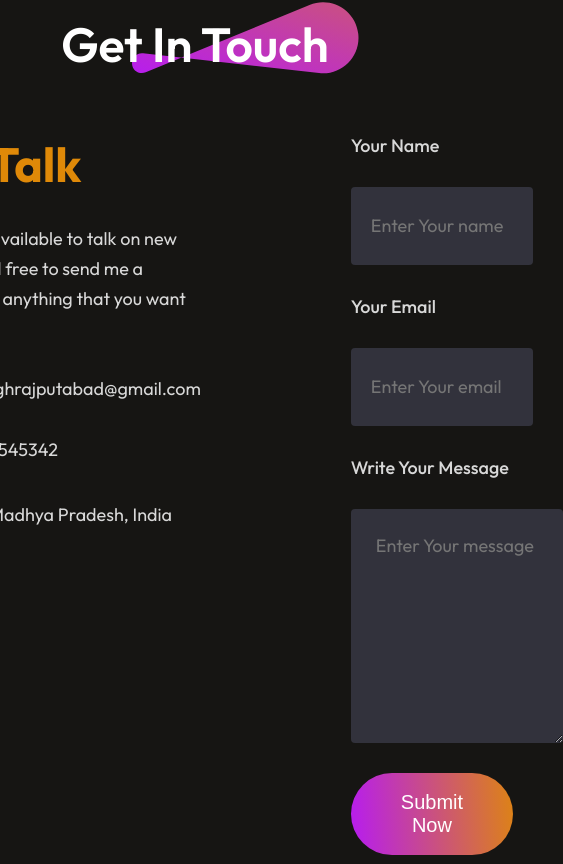
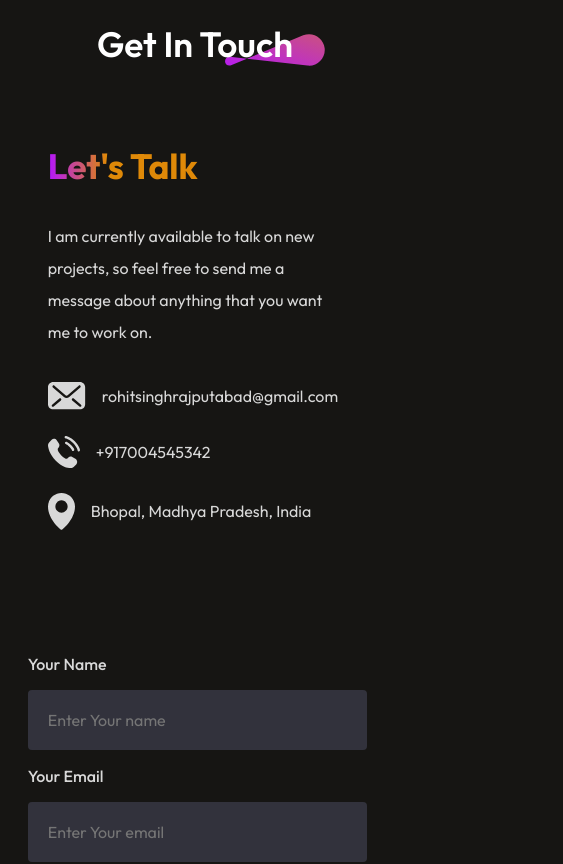
Before and after one commit to rohitsinghabad/Portfolio, a React (Vite) app: page / in a window 390 px wide. Shown: the part 6103-6967 px from the top of the page, 563 px wide, since content can reach past the window. Built offline with nearby package versions, Linux system fonts and the light colour scheme.

Commit message:
Contact.css

```diff
--- a/src/components/Contact/Contact.css
+++ b/src/components/Contact/Contact.css
@@ -1,167 +1,184 @@
-.contact{
+.contact {
     display: flex;
     flex-direction: column;
     align-items: center;
     justify-content: center;
-    gap: 80px;
-    margin: 80px 170px;
+    gap: 5rem;
+    margin: 5rem 5vw;
+}
 
+.contact-title {
+    position: relative;
+    text-align: center;
 }
-.contact-title{
-    position: relative;
-}
-.contact-title h1{
-    padding: 0px 30px;
-    font-size: 80px;
+
+.contact-title h1 {
+    padding: 0 2rem;
+    font-size: 5rem;
     font-weight: 600;
 }
+
 .contact-title img {
     position: absolute;
     bottom: 0;
     right: 0;
     z-index: -1;
+    max-width: 100px;
 }
-.section{
+
+ .section {
     display: flex;
-    gap: 150px;
+    flex-direction: row;
+    gap: 8rem;
 
 }
-.contact-left{
+
+.contact-left {
     display: flex;
     flex-direction: column;
-    gap: 30px;
+    gap: 2rem;
+    max-width: 600px;
+    margin: 0 40px 40px 40px;
 }
-.contact-left h1{
-    font-size: 80px;
+
+.contact-left h1 {
+    font-size: 4rem;
     font-weight: 700;
     background: linear-gradient(270deg, #df8908 80%, #b415ff 100%);
     background-clip: text;
     -webkit-background-clip: text;
     -webkit-text-fill-color: transparent;
 }
-.contact-left p{
-    max-width: 550px;
+
+.contact-left p {
     color: #d8d8d8;
-    font-size: 20px;
-    line-height: 35px;
+    font-size: 1.25rem;
+    line-height: 2rem;
+}
 
-}
-.contact-details{
+.contact-details {
     display: flex;
     flex-direction: column;
-    gap: 30px;
+    gap: 1.5rem;
     color: #D3d8d8;
-    font-size: 22px
+    font-size: 1.25rem;
 }
-.contact-detail{
+
+.contact-detail {
     display: flex;
     align-items: center;
-    gap: 20px;
+    gap: 1rem;
 }
-.contact-right{
+
+.contact-right {
     display: flex;
     flex-direction: column;
     align-items: start;
-    gap: 30px;
-}
-.contact-right label{
-    color: #d8d8d8;
-    font-size: 22px;
-    font-weight: 500;
-
-}
-.contact-right input{
-    border: none;
-    width: 700px;
-    height: 78px;
-    padding-left: 20px;
-    border-radius: 4px;
-    background: #32323c;
-    color: #A0A0A0;
-    font-family: Outfit;
-    font-size: 20px;
-}
-.contact-right textarea{
-    width: 650px;
-    border: none;
-    padding: 25px;
-    border-radius: 4px;
-    color: #A0A0A0;
-    background: #32323c;
-    font-family: Outfit;
-    font-size: 20x;
-}
-.contact-submit{
-    border: none;
-    color: white;
-    border-radius: 50px;
-    background: linear-gradient(264deg, #df8908 -5.09%, #b415ff 106.28% );
-    font-size: 22px;
-    padding: 18px 50px;
-    cursor: pointer;
-    transition: 0.3s;
-    margin-bottom: 50px;
-}
-.contact-submit:hover{
-    transform: scale(1.1);
-    transition: 0.3s;
-}
-@media (max-width: 1200px) {
-  .contact {
-    margin: 60px 80px;
+    gap: 1.5rem;
+    width: 100%;
+    max-width: 700px;
 }
 
-  .contact-left h1 {
-    font-size: 60px;
-  }
-
-  .contact-title h1 {
-    font-size: 60px;
+.contact-right label {
+    color: #d8d8d8;
+    font-size: 1.25rem;
+    font-weight: 500;
 }
 
 .contact-right input,
 .contact-right textarea {
+    border: none;
     width: 100%;
+    padding: 1.25rem;
+    border-radius: 4px;
+    background: #32323c;
+    color: #A0A0A0;
+    font-family: Outfit, sans-serif;
+    font-size: 1.25rem;
 }
+
+.contact-right textarea {
+    min-height: 200px;
+    resize: vertical;
 }
-/* Responsive Styles */
 
+.contact-submit {
+    border: none;
+    color: white;
+    border-radius: 50px;
+    background: linear-gradient(264deg, #df8908 -5.09%, #b415ff 106.28%);
+    font-size: 1.25rem;
+    padding: 1rem 2.5rem;
+    cursor: pointer;
+    transition: 0.3s;
+    margin-bottom: 3rem;
+}
+
+.contact-submit:hover {
+    transform: scale(1.1);
+}
+
+/* -------- Responsive Media Queries -------- */
 
 @media (max-width: 768px) {
-  .contact {
-    margin: 40px 30px;
-    gap: 60px;
+    .contact-title h1 {
+        font-size: 3rem;
     }
 
-  .contact-title h1 {
-    font-size: 48px;
+    .section {
+        margin-top:  30px;
+        flex-direction: column;
+        gap: 4rem;
     }
 
     .contact-left h1 {
-    font-size: 48px;
+        font-size: 3rem;
     }
 
-  .contact-left p {
-    font-size: 18px;
-    line-height: 30px;
+    .contact-left p,
+    .contact-details,
+    .contact-right label {
+        font-size: 1rem;
     }
 
-  .contact-details {
-    font-size: 20px;
+    .contact-submit {
+        width: 50%;
+        text-align: center;
     }
-
-  .contact-right label {
-    font-size: 18px;
+    .contact-right{
+        margin: 20px;
     }
 
     .contact-right input,
 .contact-right textarea {
-    font-size: 18px;
+    border: none;
+    width: 80%;
+    padding: 1.25rem;
+    border-radius: 4px;
+    background: #32323c;
+    color: #A0A0A0;
+    font-family: Outfit, sans-serif;
+    font-size: 1.25rem;
+}
 }
 
-  .contact-submit {
-    font-size: 20px;
-    width: 100%;
-    text-align: center;
+@media (max-width: 480px) {
+    .contact-title h1,
+    .contact-left h1 {
+        font-size: 2.2rem;
+    }
+
+    .contact {
+        margin: 3rem 2vw;
+        gap: 3rem;
+    }
+
+    .contact-right input,
+    .contact-right textarea {
+        font-size: 1rem;
+    }
+
+    .contact-right {
+        gap: 1rem;
     }
 }
```
Lines whose indentation alone changed are shown as unchanged.
